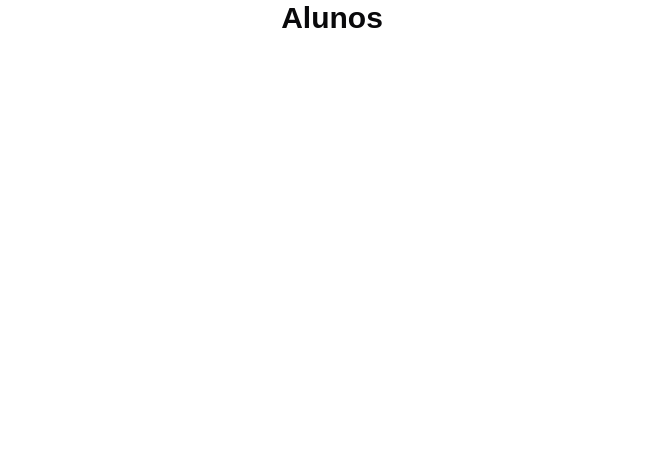
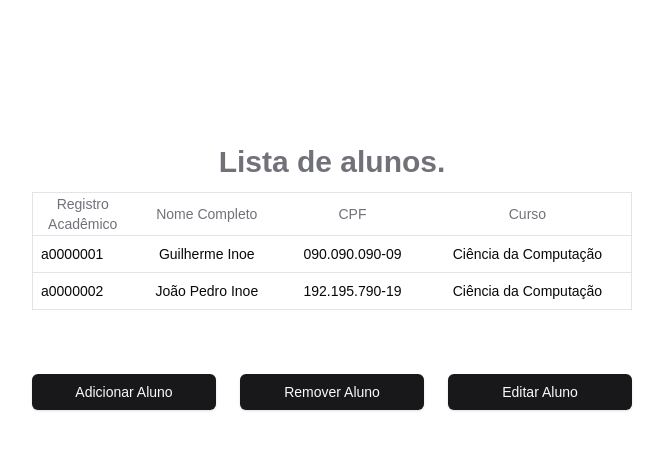
Before and after one commit to Projeto-Integrador-2024/Front-end, a Next.js app: page /paineldecontrole/alunos in a window 1280 px wide. Shown: the top 450 px of the page, without its empty margins (308-971 px from the left). Built offline with nearby package versions, Linux system fonts and the light colour scheme.

Commit message:
feat: :rocket: tabela de alunos e botões adicionados

```diff
--- a/src/app/paineldecontrole/alunos/page.tsx
+++ b/src/app/paineldecontrole/alunos/page.tsx
@@ -1,9 +1,58 @@
+import {
+  Table,
+  TableBody,
+  TableCaption,
+  TableCell,
+  TableHead,
+  TableHeader,
+  TableRow,
+} from "@/components/ui/table"
 import { Button } from "@/components/ui/button"
 
 export function alunos() {
   return (
-     <h1 className="text-center font-bold text-3xl mb-2">Alunos</h1>
+    <div>
+        <Table className="max-w-[600px] w-full mx-auto border mt-[10%]">
+          <TableCaption className="caption-top text-3xl font-bold mb-[2%]">Lista de alunos.</TableCaption>
+            <TableHeader>
+              <TableRow>
+                <TableHead className="w-[100px] text-center">Registro Acadêmico</TableHead>
+                <TableHead className="text-center">Nome Completo</TableHead>
+                <TableHead className="text-center">CPF</TableHead>
+                <TableHead className="text-center">Curso</TableHead>
+              </TableRow>
+            </TableHeader>
+            <TableBody>
+              <TableRow>
+                <TableCell className="font-medium">a0000001</TableCell>
+                <TableCell className="text-center">Guilherme Inoe</TableCell>
+                <TableCell className="text-center">090.090.090-09</TableCell>
+                <TableCell className="text-center">Ciência da Computação</TableCell>
+              </TableRow>
 
+              <TableRow>
+                <TableCell className="font-medium">a0000002</TableCell>
+                <TableCell className="text-center">João Pedro Inoe</TableCell>
+                <TableCell className="text-center">192.195.790-19</TableCell>
+                <TableCell className="text-center">Ciência da Computação</TableCell>
+              </TableRow>
+
+            </TableBody>
+        </Table>
+        <div className="flex flex-row max-w-[10%] max-w-[600px] w-full mx-auto mt-[5%] items-center justify-center gap-x-[4%]">
+          <Button className="w-full">
+              Adicionar Aluno
+          </Button>
+
+          <Button className="w-full" >
+              Remover Aluno
+          </Button>
+
+          <Button className="w-full" >
+              Editar Aluno
+          </Button>
+        </div>
+    </div>
   )
 }
 
--- a/src/app/paineldecontrole/page.tsx
+++ b/src/app/paineldecontrole/page.tsx
@@ -19,8 +19,8 @@ export function ControlPanel() {
         <Button className="w-full mb-2" onClick={() => router.push("/paineldecontrole/salas")}>
           Salas
         </Button>
-        <Button className="w-full mb-2" onClick={() => router.push("/paineldecontrole/materias")}>
-          Matérias
+        <Button className="w-full mb-2" onClick={() => router.push("/paineldecontrole/cursos")}>
+          Cursos
         </Button>
       </div>
     </div>
--- a/src/app/paineldecontrole/professores/page.tsx
+++ b/src/app/paineldecontrole/professores/page.tsx
@@ -1,10 +1,43 @@
-import { Button } from "@/components/ui/button"
+import {
+  Table,
+  TableBody,
+  TableCaption,
+  TableCell,
+  TableHead,
+  TableHeader,
+  TableRow,
+} from "@/components/ui/table"
 
 export function professores() {
   return (
-     <h1 className="text-center font-bold text-3xl mb-2">Professores</h1>
+    <Table className="max-w-[600px] w-full mx-auto border mt-[10%]">
+      <TableCaption className="caption-top text-3xl font-bold mb-[2%]">Lista de professores.</TableCaption>
+        <TableHeader>
+          <TableRow>
+            <TableHead className="w-[100px] text-center">Registro Acadêmico</TableHead>
+            <TableHead className="text-center">Nome Completo</TableHead>
+            <TableHead className="text-center">CPF</TableHead>
+            <TableHead className="text-center">Curso</TableHead>
+          </TableRow>
+        </TableHeader>
+        <TableBody>
+          <TableRow>
+            <TableCell className="font-medium">p0000001</TableCell>
+            <TableCell className="text-center">rag do grau</TableCell>
+            <TableCell className="text-center">020.030.040-19</TableCell>
+            <TableCell className="text-center">Ciência da Computação</TableCell>
+          </TableRow>
 
-  )
+          <TableRow>
+            <TableCell className="font-medium">p0000002</TableCell>
+            <TableCell className="text-center">fofoleiss</TableCell>
+            <TableCell className="text-center">122.295.590-49</TableCell>
+            <TableCell className="text-center">Ciência da Computação</TableCell>
+          </TableRow>
+
+        </TableBody>
+    </Table>
+)
 }
 
 export default professores;
--- /dev/null
+++ b/src/components/ui/table.tsx
@@ -0,0 +1,120 @@
+import * as React from "react"
+
+import { cn } from "@/lib/utils"
+
+const Table = React.forwardRef<
+  HTMLTableElement,
+  React.HTMLAttributes<HTMLTableElement>
+>(({ className, ...props }, ref) => (
+  <div className="relative w-full overflow-auto">
+    <table
+      ref={ref}
+      className={cn("w-full caption-bottom text-sm", className)}
+      {...props}
+    />
+  </div>
+))
+Table.displayName = "Table"
+
+const TableHeader = React.forwardRef<
+  HTMLTableSectionElement,
+  React.HTMLAttributes<HTMLTableSectionElement>
+>(({ className, ...props }, ref) => (
+  <thead ref={ref} className={cn("[&_tr]:border-b", className)} {...props} />
+))
+TableHeader.displayName = "TableHeader"
+
+const TableBody = React.forwardRef<
+  HTMLTableSectionElement,
+  React.HTMLAttributes<HTMLTableSectionElement>
+>(({ className, ...props }, ref) => (
+  <tbody
+    ref={ref}
+    className={cn("[&_tr:last-child]:border-0", className)}
+    {...props}
+  />
+))
+TableBody.displayName = "TableBody"
+
+const TableFooter = React.forwardRef<
+  HTMLTableSectionElement,
+  React.HTMLAttributes<HTMLTableSectionElement>
+>(({ className, ...props }, ref) => (
+  <tfoot
+    ref={ref}
+    className={cn(
+      "border-t bg-muted/50 font-medium [&>tr]:last:border-b-0",
+      className
+    )}
+    {...props}
+  />
+))
+TableFooter.displayName = "TableFooter"
+
+const TableRow = React.forwardRef<
+  HTMLTableRowElement,
+  React.HTMLAttributes<HTMLTableRowElement>
+>(({ className, ...props }, ref) => (
+  <tr
+    ref={ref}
+    className={cn(
+      "border-b transition-colors hover:bg-muted/50 data-[state=selected]:bg-muted",
+      className
+    )}
+    {...props}
+  />
+))
+TableRow.displayName = "TableRow"
+
+const TableHead = React.forwardRef<
+  HTMLTableCellElement,
+  React.ThHTMLAttributes<HTMLTableCellElement>
+>(({ className, ...props }, ref) => (
+  <th
+    ref={ref}
+    className={cn(
+      "h-10 px-2 text-left align-middle font-medium text-muted-foreground [&:has([role=checkbox])]:pr-0 [&>[role=checkbox]]:translate-y-[2px]",
+      className
+    )}
+    {...props}
+  />
+))
+TableHead.displayName = "TableHead"
+
+const TableCell = React.forwardRef<
+  HTMLTableCellElement,
+  React.TdHTMLAttributes<HTMLTableCellElement>
+>(({ className, ...props }, ref) => (
+  <td
+    ref={ref}
+    className={cn(
+      "p-2 align-middle [&:has([role=checkbox])]:pr-0 [&>[role=checkbox]]:translate-y-[2px]",
+      className
+    )}
+    {...props}
+  />
+))
+TableCell.displayName = "TableCell"
+
+const TableCaption = React.forwardRef<
+  HTMLTableCaptionElement,
+  React.HTMLAttributes<HTMLTableCaptionElement>
+>(({ className, ...props }, ref) => (
+  <caption
+    ref={ref}
+    className={cn("mt-4 text-sm text-muted-foreground", className)}
+    {...props}
+  />
+))
+TableCaption.displayName = "TableCaption"
+
+export {
+  Table,
+  TableHeader,
+  TableBody,
+  TableFooter,
+  TableHead,
+  TableRow,
+  TableCell,
+  TableCaption,
+}
```
Also changed, not shown: src/app/paineldecontrole/cursos/page.tsx (renamed from src/app/paineldecontrole/materias/page.tsx).
